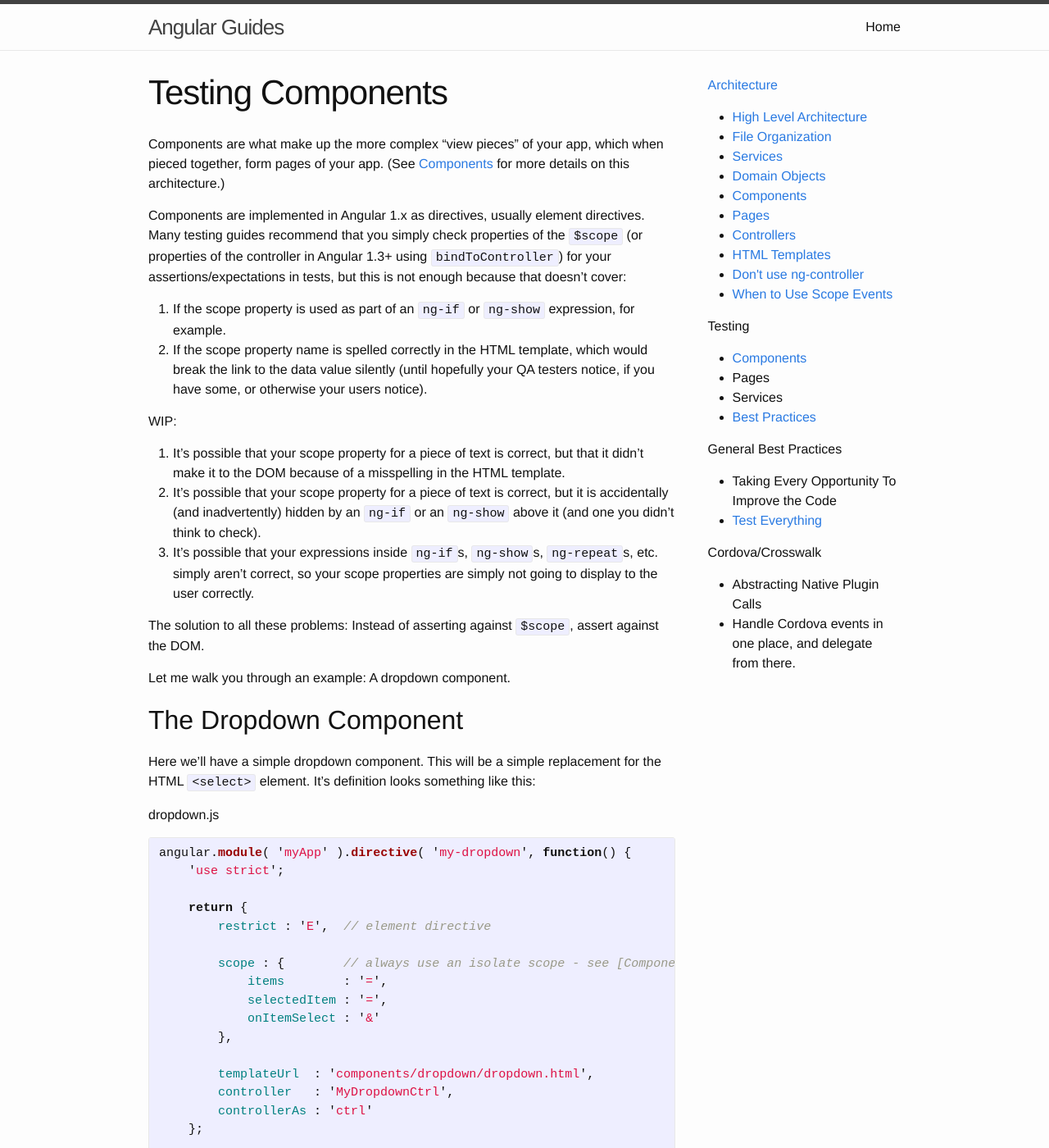
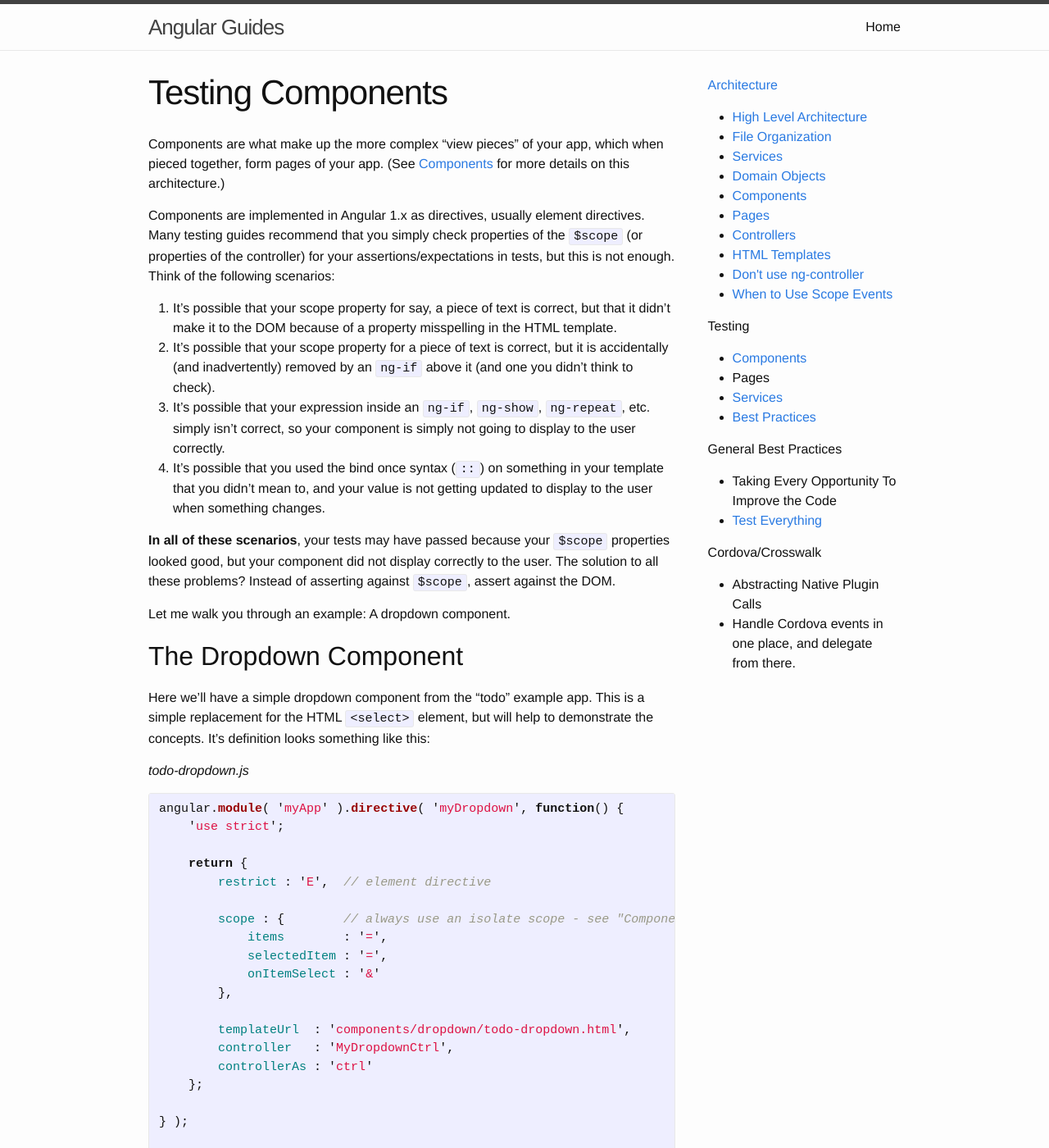
Before and after one commit to gregjacobs/Angular-Architecture, a Jekyll site: the page built from testing/components.md, in a window 1280 px wide and 1400 px high. Shown: the whole window at 82% size. Built offline with Jekyll 4.4.1, drawn with Linux system fonts in a browser that asks for light colours; some of the changed text lies outside the part shown.

Commit message:
Work on Testing Components guide, and add a few points to cover to other guides

```diff
--- a/_includes/nav.html
+++ b/_includes/nav.html
@@ -17,7 +17,7 @@
 	<ul>
 		<li><a href="/testing/components/">Components</a></li>
 		<li>Pages</li>
-		<li>Services</li>
+		<li><a href="/testing/components/">Services</a></li>
 		<li><a href="/testing/best-practices">Best Practices</a></li>
 	</ul>
 
--- a/testing/components.md
+++ b/testing/components.md
@@ -10,59 +10,52 @@
 
 Components are implemented in Angular 1.x as directives, usually element
 directives. Many testing guides recommend that you simply check properties of
-the `$scope` (or properties of the controller in Angular 1.3+ using
-`bindToController`) for your assertions/expectations in tests, but this is not
-enough because that doesn't cover:
+the `$scope` (or properties of the controller) for your assertions/expectations
+in tests, but this is not enough. Think of the following scenarios:
 
-1. If the scope property is used as part of an `ng-if` or `ng-show` expression,
-   for example.
-2. If the scope property name is spelled correctly in the HTML template, which
-   would break the link to the data value silently (until hopefully your QA
-   testers notice, if you have some, or otherwise your users notice).
+1. It's possible that your scope property for say, a piece of text is correct,
+   but that it didn't make it to the DOM because of a property misspelling in
+   the HTML template.
+2. It's possible that your scope property for a piece of text is correct, but it
+   is accidentally (and inadvertently) removed by an `ng-if` above it (and one
+   you didn't think to check).
+3. It's possible that your expression inside an `ng-if`, `ng-show`, `ng-repeat`,
+   etc. simply isn't correct, so your component is simply not going to display
+   to the user correctly.
+4. It's possible that you used the bind once syntax (`::`) on something in your
+   template that you didn't mean to, and your value is not getting updated to
+   display to the user when something changes.
 
-
-
-WIP:
-
-1. It's possible that your scope property for a piece of text is correct, but
-   that it didn't make it to the DOM because of a misspelling in the HTML
-   template.
-2. It's possible that your scope property for a piece of text is correct, but it
-   is accidentally (and inadvertently) hidden by an `ng-if` or an `ng-show`
-   above it (and one you didn't think to check).
-3. It's possible that your expressions inside `ng-if`s, `ng-show`s, `ng-repeat`s,
-   etc. simply aren't correct, so your scope properties are simply not going to
-   display to the user correctly.
-
-The solution to all these problems: Instead of asserting against `$scope`,
+**In all of these scenarios**, your tests may have passed because your `$scope`
+properties looked good, but your component did not display correctly to the
+user. The solution to all these problems? Instead of asserting against `$scope`,
 assert against the DOM.
-
-
 
 Let me walk you through an example: A dropdown component.
 
 
 ## The Dropdown Component
 
-Here we'll have a simple dropdown component. This will be a simple replacement
-for the HTML `<select>` element. It's definition looks something like this:
+Here we'll have a simple dropdown component from the "todo" example app. This
+is a simple replacement for the HTML `<select>` element, but will help to
+demonstrate the concepts. It's definition looks something like this:
 
-dropdown.js
+*todo-dropdown.js*
 
 {% highlight javascript %}
-angular.module( 'myApp' ).directive( 'my-dropdown', function() {
+angular.module( 'myApp' ).directive( 'myDropdown', function() {
     'use strict';
 
     return {
         restrict : 'E',  // element directive
 
-        scope : {        // always use an isolate scope - see [Components](/architecture/components/) article
+        scope : {        // always use an isolate scope - see "Components" article
             items        : '=',
             selectedItem : '=',
             onItemSelect : '&'
         },
 
-        templateUrl  : 'components/dropdown/dropdown.html',
+        templateUrl  : 'components/dropdown/todo-dropdown.html',
         controller   : 'MyDropdownCtrl',
         controllerAs : 'ctrl'
     };
@@ -77,6 +70,10 @@
     this.selectItem = selectItem;
 
 
+    /**
+     * Called when an item is clicked by the user, selects the item
+     * and notifies listeners of `on-item-select`.
+     */
     function selectItem( item ) {
         $scope.selectedItem = item;
         $scope.onItemSelect( { $item: item } );
@@ -86,7 +83,7 @@
 {% endhighlight %}
 
 
-dropdown.html
+*todo-dropdown.html*
 
 {% highlight html %}
 <div class="dropdown__selected-item">{% raw %}{{ selectedItem.text }}{% endraw %}</div>
@@ -96,6 +93,14 @@
     </div>
 </div>
 {% endhighlight %}
+
+
+## Testing This Component
+
+In order to test this component, we want to test it through its *public
+interface*. In the case of an Angular component, this is
+
+
 
 
 
@@ -112,3 +117,24 @@
 
 
 ## Why It's Not Enough To Test The $scope
+
+TODO: Example of a scope property being correct, but the expression in an
+ng-if is incorrect
+
+
+## How to test
+
+First, we want to create an instance of the component, so that we can test it
+through its public interface. This is a common theme in unit testing: test
+through the public interface because it doesn't matter to clients if the
+"behind-the-scenes" details change, as long as they get what they expect.
+
+TODO: Example of how to instantiate the component in a test
+
+TODO: Some examples of how we *want* to be able to write tests (i.e., we want to
+be able to write something like component.isListVisible())
+
+TODO: Explanation of testing utility for the component, and example
+implementation.
+
+TODO: Explanation of simulating user DOM events
```
Also changed, not shown: architecture/components.md (+10 -0 lines), architecture/domain-objects.md (+9 -0 lines), architecture/services.md (+8 -0 lines), index.html (+5 -5 lines), testing/services.md (added, +12 -0 lines).
